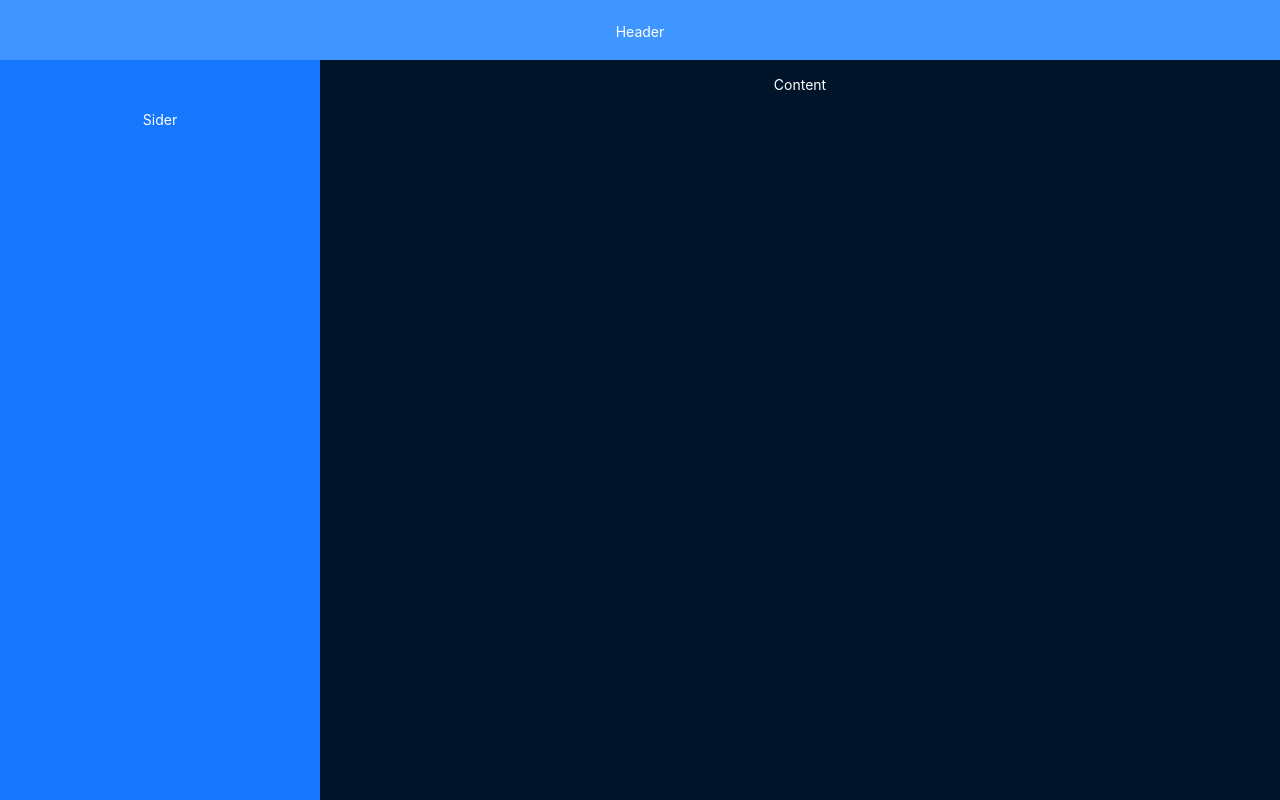
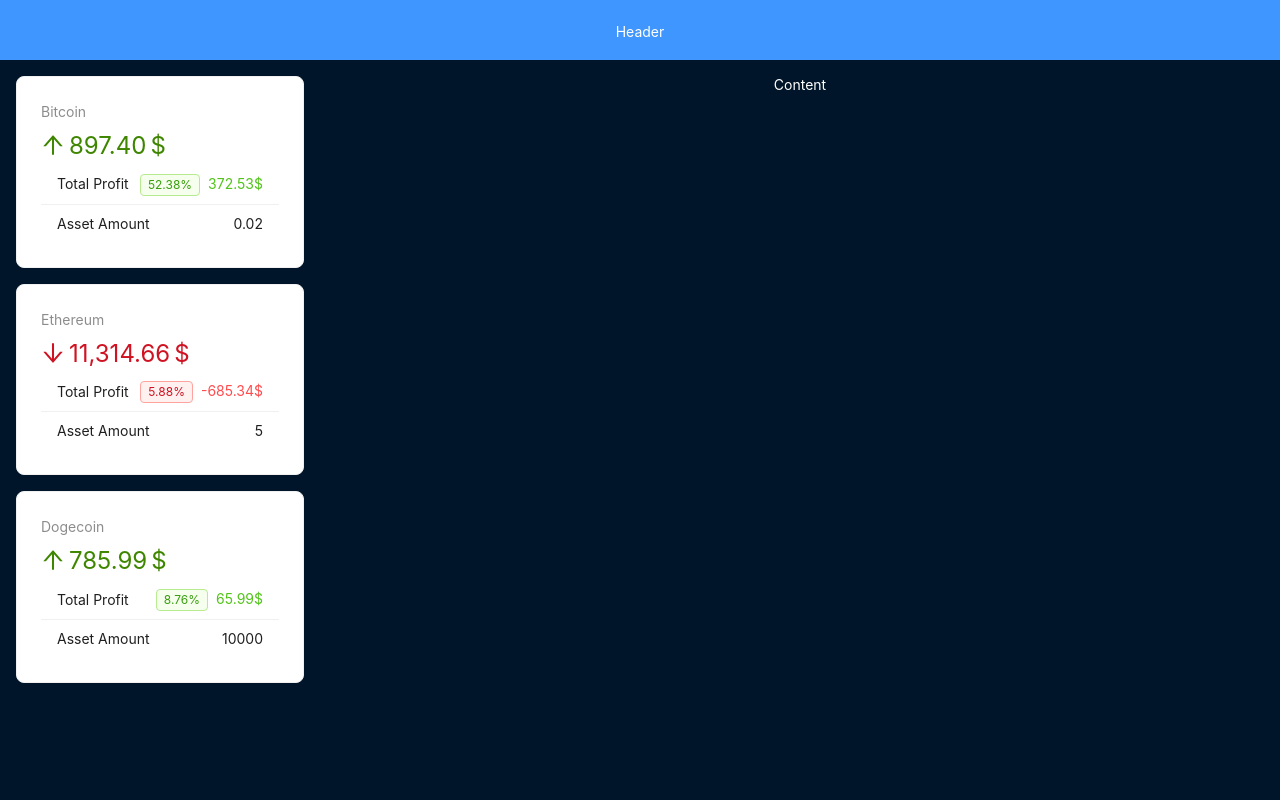
Before and after one commit to Himadieiev/crypto-app-practice, a React (Vite) app: page / in a window 1280 px wide. Built offline with nearby package versions, Linux system fonts and the light colour scheme.

Commit message:
added app-sider

```diff
--- /dev/null
+++ b/src/api.js
@@ -0,0 +1,17 @@
+import { cryptoAssets, cryptoData } from './data';
+
+export const fakeFetchCryptoData = () => {
+  return new Promise(resolve => {
+    setTimeout(() => {
+      resolve(cryptoData);
+    }, 2000);
+  });
+};
+
+export const fakeFetchCryptoAssets = () => {
+  return new Promise(resolve => {
+    setTimeout(() => {
+      resolve(cryptoAssets);
+    }, 2000);
+  });
+};
--- a/src/components/layout/AppSider.jsx
+++ b/src/components/layout/AppSider.jsx
@@ -1,16 +1,86 @@
-import { Layout } from 'antd';
+import { Layout, Card, Statistic, List, Typography, Spin, Tag } from 'antd';
+import { ArrowDownOutlined, ArrowUpOutlined } from '@ant-design/icons';
+import { useEffect, useState } from 'react';
+
+import { fakeFetchCryptoAssets, fakeFetchCryptoData } from '../../api';
+import { capitalize, percentDifference } from '../../utils';
 
 const siderStyle = {
-  textAlign: 'center',
-  lineHeight: '120px',
-  color: '#fff',
-  backgroundColor: '#1677ff',
+  padding: '1rem',
 };
 
 const AppSider = () => {
+  const [isLoading, setIsLoading] = useState(false);
+  // eslint-disable-next-line no-unused-vars
+  const [crypto, setCrypto] = useState([]);
+  const [assets, setAssets] = useState([]);
+
+  useEffect(() => {
+    async function preload() {
+      setIsLoading(true);
+      const { result } = await fakeFetchCryptoData();
+      const assets = await fakeFetchCryptoAssets();
+
+      setAssets(
+        assets.map(asset => {
+          const coin = result.find(c => c.id === asset.id);
+          return {
+            grow: asset.price < coin.price,
+            growPercent: percentDifference(asset.price, coin.price),
+            totalAmount: asset.amount * coin.price,
+            totalProfit: asset.amount * coin.price - asset.amount * asset.price,
+            ...asset,
+          };
+        })
+      );
+      setCrypto(result);
+
+      setIsLoading(false);
+    }
+    preload();
+  }, []);
+
+  if (isLoading) {
+    return <Spin fullscreen />;
+  }
+
   return (
     <Layout.Sider width="25%" style={siderStyle}>
-      Sider
+      {assets.map(asset => (
+        <Card key={asset.id} style={{ marginBottom: '1rem' }}>
+          <Statistic
+            title={capitalize(asset.id)}
+            value={asset.totalAmount}
+            precision={2}
+            valueStyle={{ color: asset.grow ? '#3f8600' : '#cf1322' }}
+            prefix={asset.grow ? <ArrowUpOutlined /> : <ArrowDownOutlined />}
+            suffix="$"
+          />
+          <List
+            size="small"
+            dataSource={[
+              { title: 'Total Profit', value: asset.totalProfit, withTag: true },
+              { title: 'Asset Amount', value: asset.amount, isPlain: true },
+            ]}
+            renderItem={item => (
+              <List.Item>
+                <span>{item.title}</span>
+                <span>
+                  {item.withTag && (
+                    <Tag color={asset.grow ? 'green' : 'red'}>{asset.growPercent}%</Tag>
+                  )}
+                  {item.isPlain && item.value}
+                  {!item.isPlain && (
+                    <Typography.Text type={asset.grow ? 'success' : 'danger'}>
+                      {item.value.toFixed(2)}$
+                    </Typography.Text>
+                  )}
+                </span>
+              </List.Item>
+            )}
+          />
+        </Card>
+      ))}
     </Layout.Sider>
   );
 };
--- a/src/data.js
+++ b/src/data.js
@@ -499,9 +499,7 @@
       twitterUrl: 'https://twitter.com/dfinity',
       contractAddress: 'ryjl3-tyaaa-aaaaa-aaaba-cai',
       decimals: 18,
-      explorers: [
-        'https://dashboard.internetcomputer.org/canister/ryjl3-tyaaa-aaaaa-aaaba-cai',
-      ],
+      explorers: ['https://dashboard.internetcomputer.org/canister/ryjl3-tyaaa-aaaaa-aaaba-cai'],
     },
     {
       id: 'shiba-inu',
@@ -607,7 +605,7 @@
     hasPreviousPage: false,
     hasNextPage: true,
   },
-}
+};
 
 export const cryptoAssets = [
   {
@@ -622,4 +620,9 @@
     price: 2400,
     date: new Date(),
   },
-]
+  {
+    id: 'dogecoin',
+    price: 0.072,
+    amount: 10000,
+  },
+];
--- /dev/null
+++ b/src/utils.js
@@ -0,0 +1,7 @@
+export function percentDifference(a, b) {
+  return +(100 * Math.abs((a - b) / ((a + b) / 2))).toFixed(2);
+}
+
+export function capitalize(str) {
+  return str.charAt(0).toUpperCase() + str.substr(1);
+}
```
